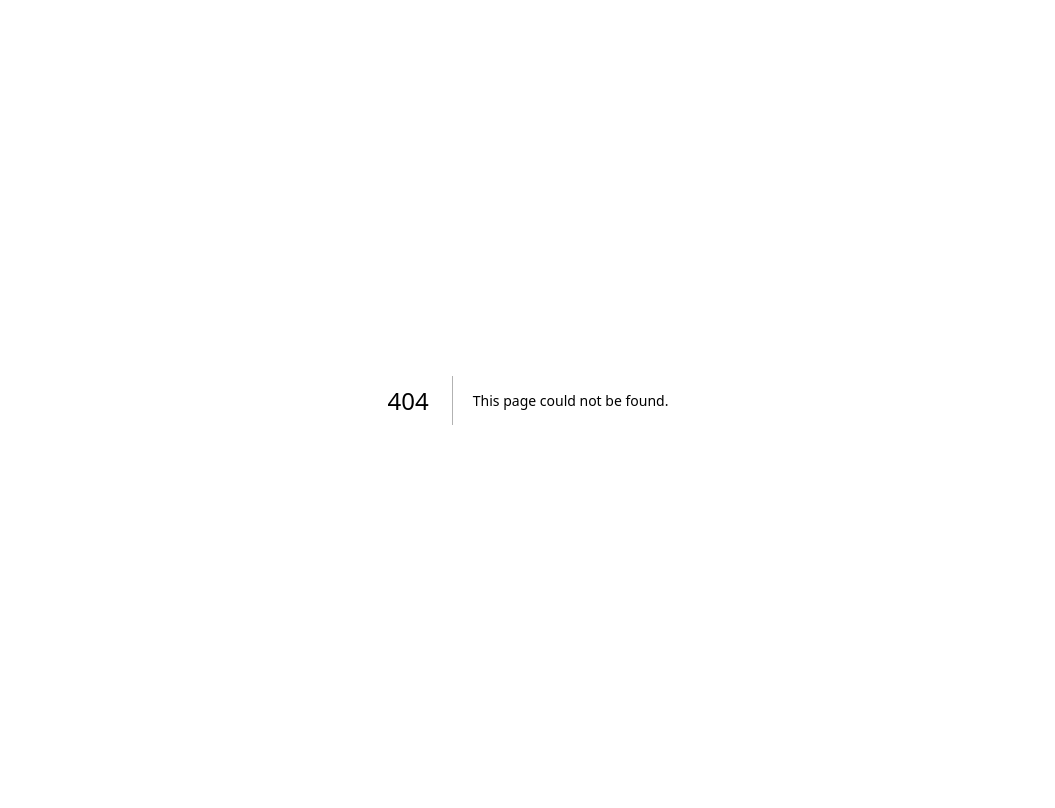
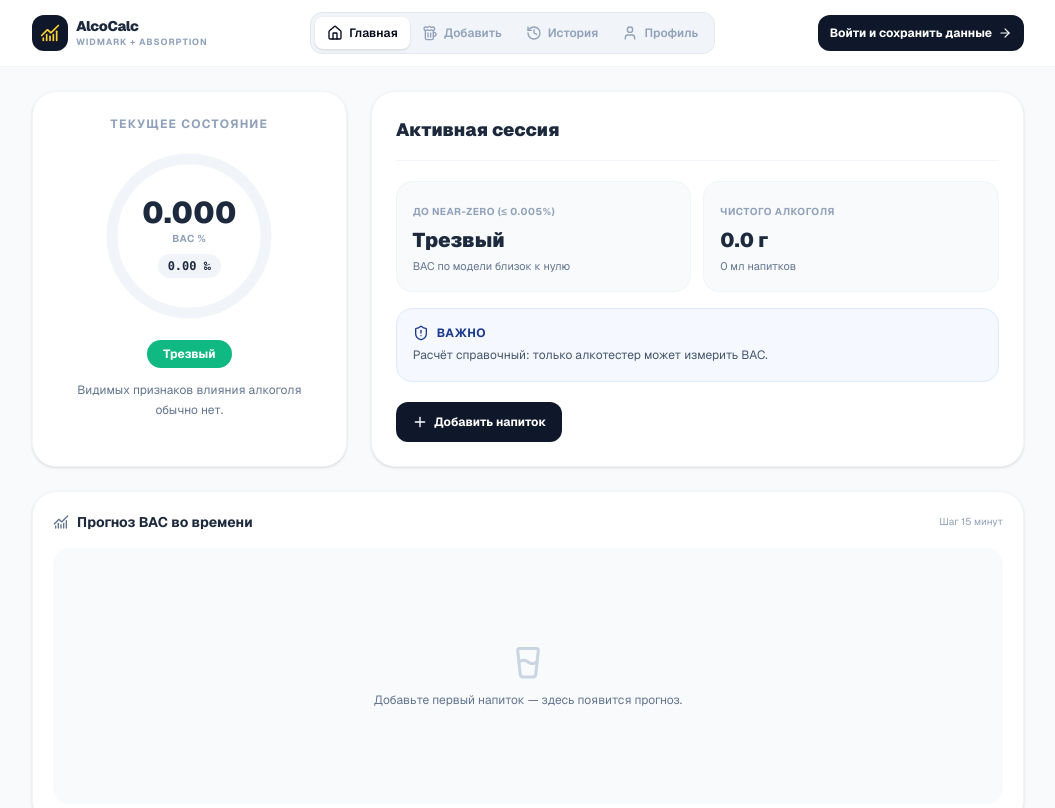
Before and after one commit to niko009/AlcoCalc, a Next.js app: page /offline in a window 1280 px wide. Before the commit this address had no page. Shown: the top 808 px of the page, without its empty margins (112-1167 px from the left). Built offline with nearby package versions, Linux system fonts and the light colour scheme.

Commit message:
pwa: add app/offline/page.tsx

```diff
--- /dev/null
+++ b/app/offline/page.tsx
@@ -0,0 +1,7 @@
+import AlcoApp from "../alco-app";
+
+export const dynamic = "force-static";
+
+export default function OfflinePage() {
+  return <AlcoApp user={null} />;
+}
```
